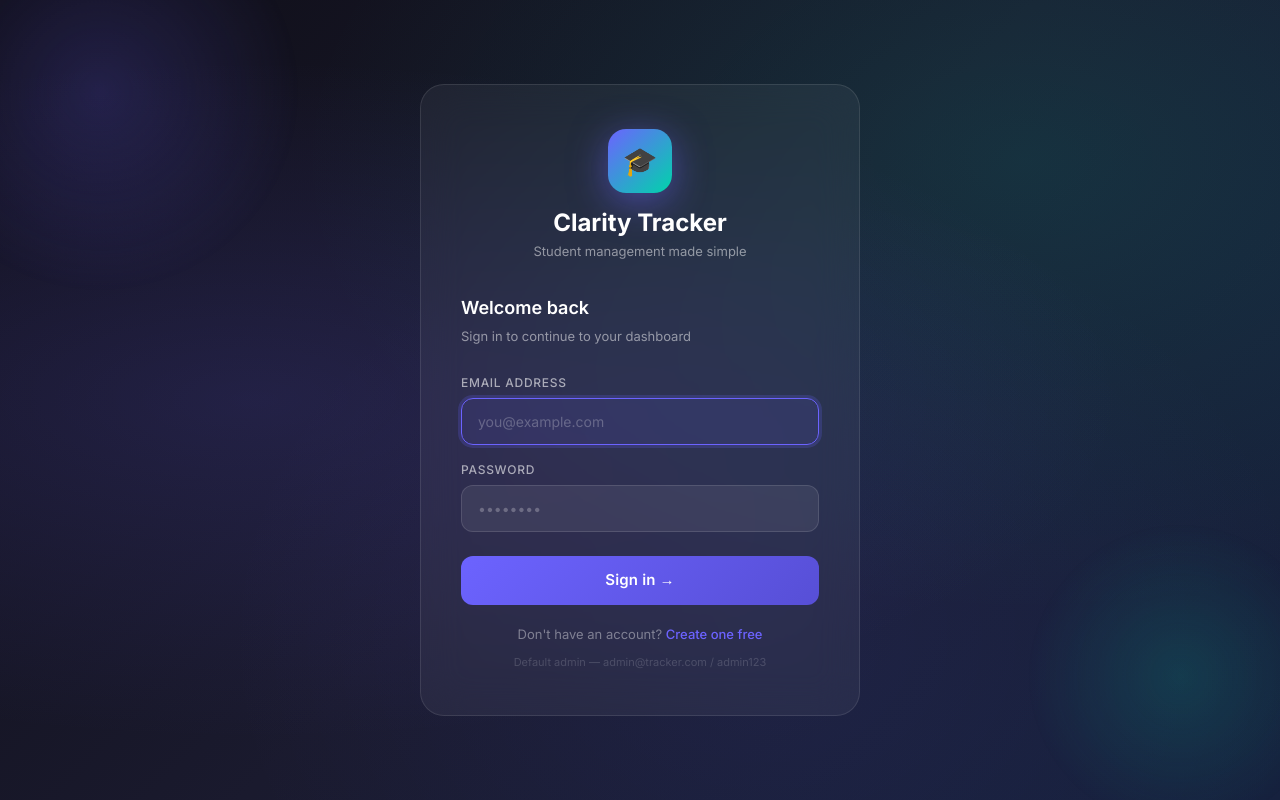
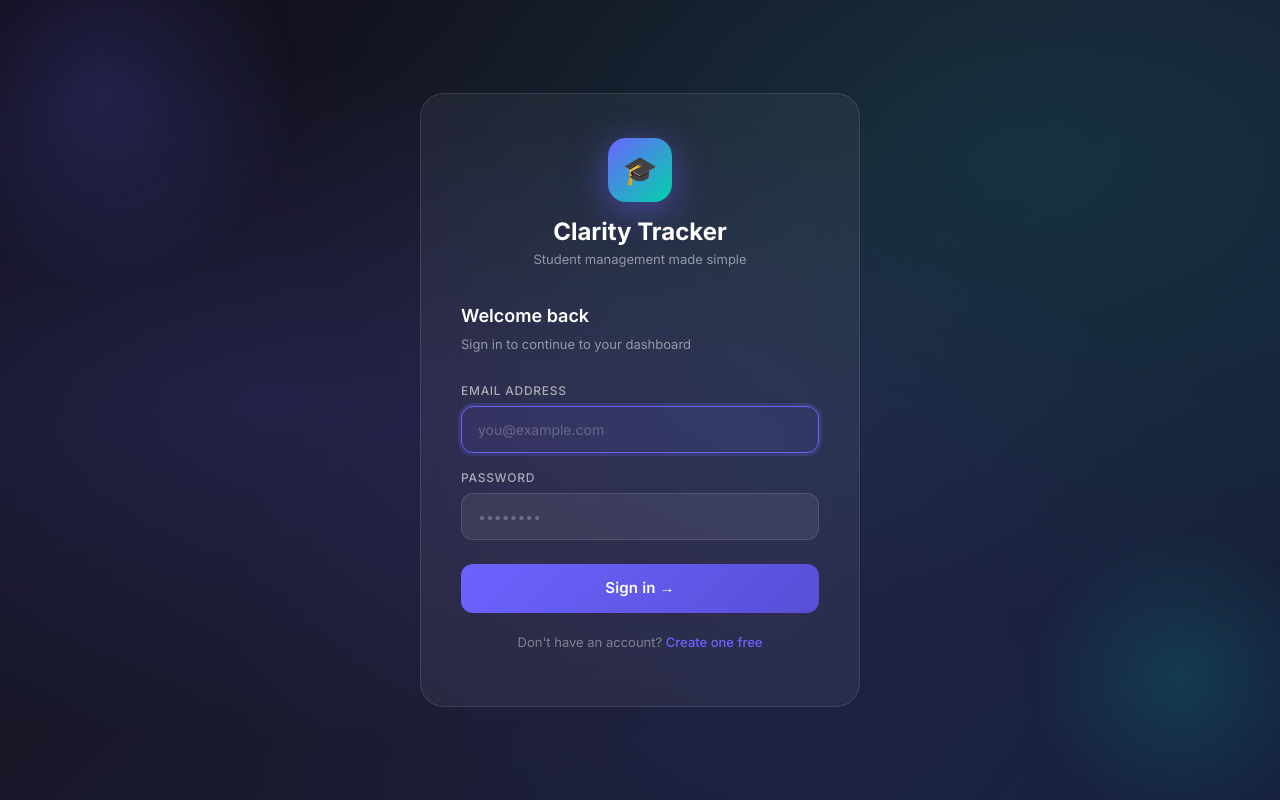
Before and after one commit to omkarbagdure6-ai/ClarityTracker-Student-Tracker-, a Flask app: page /login in a window 1280 px wide. Run offline with Flask 3, Linux system fonts and the light colour scheme.

Commit message:
changed Admin

```diff
--- a/app.py
+++ b/app.py
@@ -47,8 +47,8 @@ with app.app_context():
     db.create_all()
     # Create default admin if none exists
     if not User.query.filter_by(role='admin').first():
-        hashed = bcrypt.generate_password_hash('admin123').decode('utf-8')
-        admin = User(name='Admin', email='admin@tracker.com',
+        hashed = bcrypt.generate_password_hash('omie2006').decode('utf-8')
+        admin = User(name='Admin', email='omkarbagdure05@gmail.com',
                      password=hashed, role='admin')
         db.session.add(admin)
         db.session.commit()
--- a/templates/login.html
+++ b/templates/login.html
@@ -45,7 +45,7 @@
 
         <div class="auth-footer" style="margin-top: 10px;
              font-size: 11px; opacity: 0.4;">
-            Default admin — admin@tracker.com / admin123
+
         </div>
 
     </div>
```
